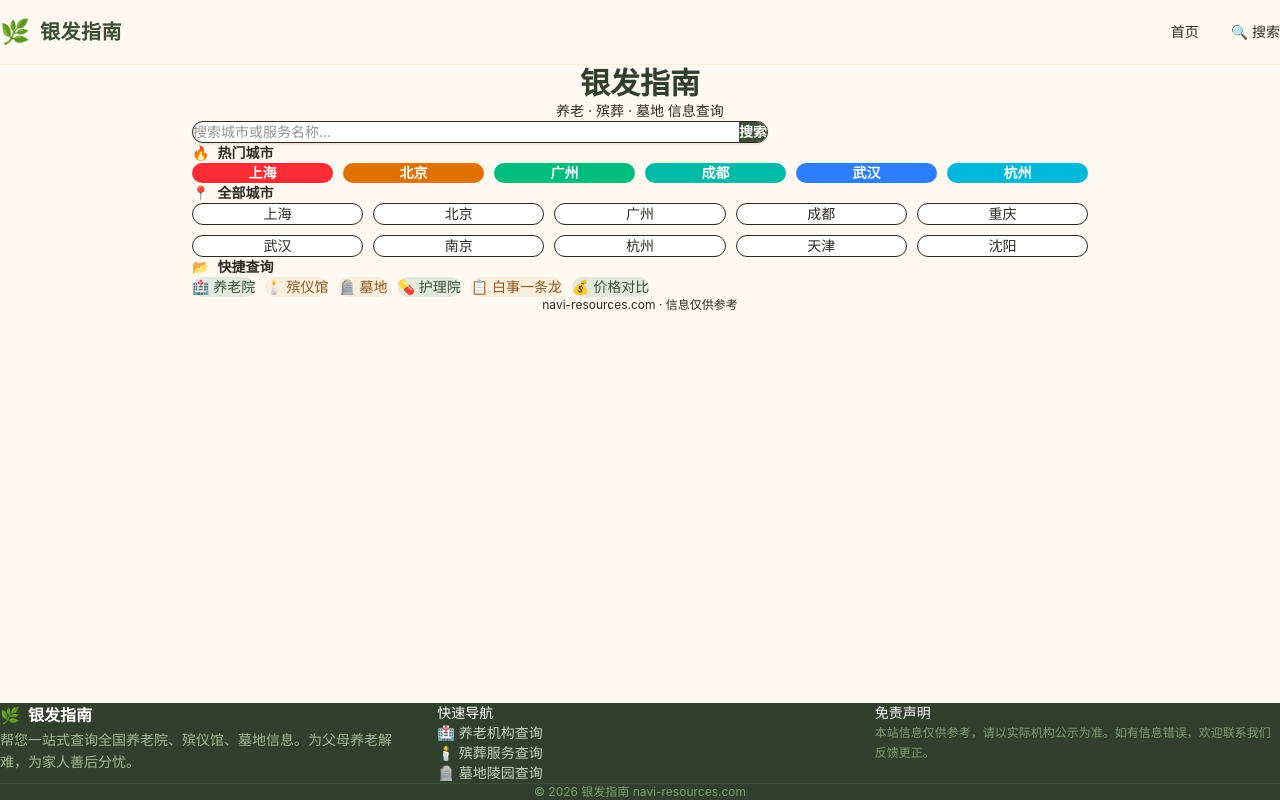
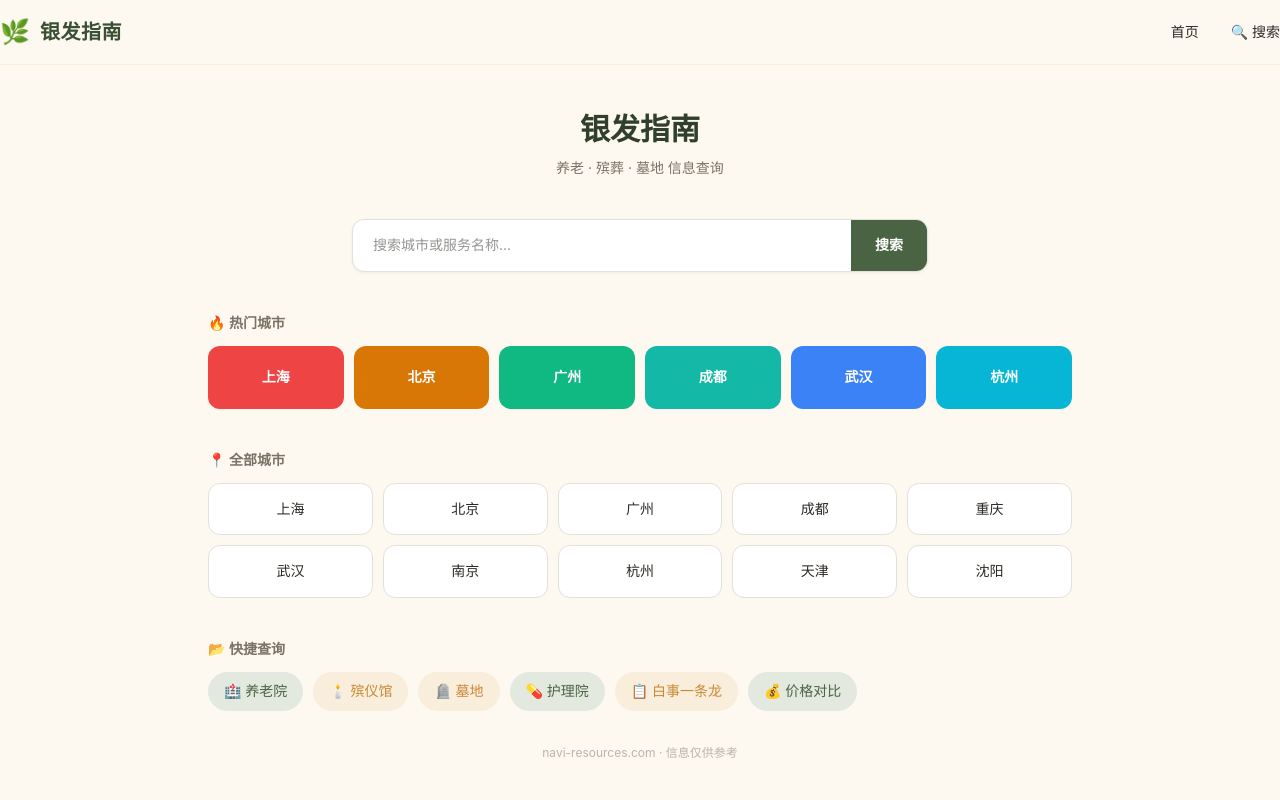
Before and after one commit to 211113xingxing-crypto/yinfa-navigation, a Next.js app: page / in a window 1280 px wide. Shown: the top 800 px of the page. Built offline with nearby package versions, Linux system fonts and the light colour scheme.

Commit message:
v9: 全内联style重写首页，彻底解决居中问题

```diff
--- a/src/app/page.tsx
+++ b/src/app/page.tsx
@@ -12,68 +12,83 @@ const hot = cities.filter(c => ["上海","北京","广州","成都","杭州","
 
 export default function HomePage() {
   return (
-    <div className="w-full max-w-4xl">
-      <div className="px-4 py-10">
-
+    <div style={{width:"100%", maxWidth:"56rem", margin:"0 auto", padding:"2.5rem 1rem", minHeight:"100vh"}}>
       {/* Logo + Title */}
-        <div className="text-center mb-10">
-          <h1 className="text-3xl font-bold text-sage-800 mb-1">银发指南</h1>
-          <p className="text-sm text-text-secondary">养老 · 殡葬 · 墓地 信息查询</p>
+      <div style={{textAlign:"center", marginBottom:"2.5rem"}}>
+        <h1 style={{fontSize:"1.875rem", fontWeight:700, color:"#31402c", marginBottom:"0.25rem"}}>银发指南</h1>
+        <p style={{fontSize:"0.875rem", color:"#7a7265"}}>养老 · 殡葬 · 墓地 信息查询</p>
       </div>
 
       {/* Search */}
-        <form action="/search" className="mb-10 max-w-xl mx-auto">
-          <div className="flex bg-white rounded-xl border border-border shadow-sm overflow-hidden">
+      <form action="/search" style={{marginBottom:"2.5rem", maxWidth:"36rem", marginLeft:"auto", marginRight:"auto"}}>
+        <div style={{display:"flex", background:"#fff", borderRadius:"0.75rem", border:"1px solid #e3e1dc", overflow:"hidden", boxShadow:"0 1px 3px rgba(0,0,0,0.06)"}}>
           <input name="q" type="text" placeholder="搜索城市或服务名称..."
-              className="flex-1 px-5 py-3.5 bg-transparent text-text placeholder:text-text-secondary/40 text-sm focus:outline-none" />
-            <button type="submit" className="bg-sage-700 text-white px-6 py-3.5 text-sm font-semibold hover:bg-sage-600">搜索</button>
+            style={{flex:1, padding:"0.875rem 1.25rem", border:"none", outline:"none", fontSize:"0.875rem", background:"transparent"}} />
+          <button type="submit" style={{background:"#4a6342", color:"#fff", padding:"0.875rem 1.5rem", border:"none", fontSize:"0.875rem", fontWeight:600, cursor:"pointer"}}>搜索</button>
         </div>
       </form>
 
       {/* Hot cities */}
-        <h2 className="text-sm font-semibold text-text-secondary mb-3 flex items-center gap-2">
-          <span>🔥</span> 热门城市
-        </h2>
-        <div className="grid grid-cols-3 sm:grid-cols-6 gap-2.5 mb-10">
+      <h2 style={{fontSize:"0.875rem", fontWeight:600, color:"#7a7265", marginBottom:"0.75rem"}}>🔥 热门城市</h2>
+      <div style={{display:"grid", gridTemplateColumns:"repeat(6,1fr)", gap:"0.625rem", marginBottom:"2.5rem"}}>
         {hot.map(c => (
           <Link key={c.id} href={`/city/${c.pinyin}`}
-              className={`${cityColors[c.name] || "bg-sage-500"} text-white rounded-xl px-4 py-5 text-center font-semibold text-sm hover:brightness-110 hover:shadow-lg transition-all hover:-translate-y-0.5`}>
+            style={{
+              background: getColor(c.name), color:"#fff", borderRadius:"0.75rem",
+              padding:"1.25rem 1rem", textAlign:"center", fontWeight:600, fontSize:"0.875rem",
+              textDecoration:"none", display:"block", transition:"all 0.2s"
+            }}>
             {c.name}
           </Link>
         ))}
       </div>
 
       {/* All cities */}
-        <h2 className="text-sm font-semibold text-text-secondary mb-3 flex items-center gap-2">
-          <span>📍</span> 全部城市
-        </h2>
-        <div className="grid grid-cols-4 sm:grid-cols-5 gap-2.5 mb-10">
+      <h2 style={{fontSize:"0.875rem", fontWeight:600, color:"#7a7265", marginBottom:"0.75rem"}}>📍 全部城市</h2>
+      <div style={{display:"grid", gridTemplateColumns:"repeat(5,1fr)", gap:"0.625rem", marginBottom:"2.5rem"}}>
         {cities.map(c => (
           <Link key={c.id} href={`/city/${c.pinyin}`}
-              className="bg-white border border-border rounded-xl px-4 py-3.5 text-center text-sm font-medium text-text hover:border-sage-300 hover:shadow-sm transition-all hover:-translate-y-0.5">
+            style={{
+              background:"#fff", border:"1px solid #e3e1dc", borderRadius:"0.75rem",
+              padding:"0.875rem 1rem", textAlign:"center", fontSize:"0.875rem", fontWeight:500,
+              color:"#2d2a26", textDecoration:"none", display:"block", transition:"all 0.2s"
+            }}>
             {c.name}
           </Link>
         ))}
       </div>
 
-        {/* Category links */}
-        <h2 className="text-sm font-semibold text-text-secondary mb-3 flex items-center gap-2">
-          <span>📂</span> 快捷查询
-        </h2>
-        <div className="flex flex-wrap gap-2.5 mb-8">
-          <Link href="/search?q=养老院" className="bg-sage-100 text-sage-700 px-4 py-2 rounded-full text-sm font-medium hover:bg-sage-200 transition-colors">🏥 养老院</Link>
-          <Link href="/search?q=殡仪馆" className="bg-warm-100 text-warm-700 px-4 py-2 rounded-full text-sm font-medium hover:bg-warm-200 transition-colors">🕯️ 殡仪馆</Link>
-          <Link href="/search?q=墓地" className="bg-warm-100 text-warm-700 px-4 py-2 rounded-full text-sm font-medium hover:bg-warm-200 transition-colors">🪦 墓地</Link>
-          <Link href="/search?q=护理院" className="bg-sage-100 text-sage-700 px-4 py-2 rounded-full text-sm font-medium hover:bg-sage-200 transition-colors">💊 护理院</Link>
-          <Link href="/search?q=一条龙" className="bg-warm-100 text-warm-700 px-4 py-2 rounded-full text-sm font-medium hover:bg-warm-200 transition-colors">📋 白事一条龙</Link>
-          <Link href="/search?q=价格" className="bg-sage-100 text-sage-700 px-4 py-2 rounded-full text-sm font-medium hover:bg-sage-200 transition-colors">💰 价格对比</Link>
+      {/* Tags */}
+      <h2 style={{fontSize:"0.875rem", fontWeight:600, color:"#7a7265", marginBottom:"0.75rem"}}>📂 快捷查询</h2>
+      <div style={{display:"flex", flexWrap:"wrap", gap:"0.625rem", marginBottom:"2rem"}}>
+        {[
+          {label:"🏥 养老院", q:"养老院", bg:"#e3e9df", color:"#4a6342"},
+          {label:"🕯️ 殡仪馆", q:"殡仪馆", bg:"#f9eddb", color:"#c98935"},
+          {label:"🪦 墓地", q:"墓地", bg:"#f9eddb", color:"#c98935"},
+          {label:"💊 护理院", q:"护理院", bg:"#e3e9df", color:"#4a6342"},
+          {label:"📋 白事一条龙", q:"一条龙", bg:"#f9eddb", color:"#c98935"},
+          {label:"💰 价格对比", q:"价格", bg:"#e3e9df", color:"#4a6342"},
+        ].map(t => (
+          <Link key={t.q} href={`/search?q=${t.q}`}
+            style={{background:t.bg, color:t.color, padding:"0.5rem 1rem", borderRadius:"9999px", fontSize:"0.875rem", fontWeight:500, textDecoration:"none", display:"inline-block"}}>
+            {t.label}
+          </Link>
+        ))}
       </div>
 
-        {/* Footer note */}
-        <p className="text-center text-xs text-text-secondary/50">
+      <p style={{textAlign:"center", fontSize:"0.75rem", color:"rgba(122,114,101,0.5)"}}>
         navi-resources.com · 信息仅供参考
       </p>
     </div>
-    </div>
   );
 }
+
+function getColor(name: string): string {
+  const m: Record<string,string> = {
+    "上海":"#ef4444","北京":"#d97706","广州":"#10b981",
+    "成都":"#14b8a6","杭州":"#06b6d4","武汉":"#3b82f6",
+    "重庆":"#8b5cf6","南京":"#f43f5e","天津":"#6366f1",
+    "沈阳":"#475569",
+  };
+  return m[name] || "#5f7d54";
+}
```
Lines whose indentation alone changed are shown as unchanged.
